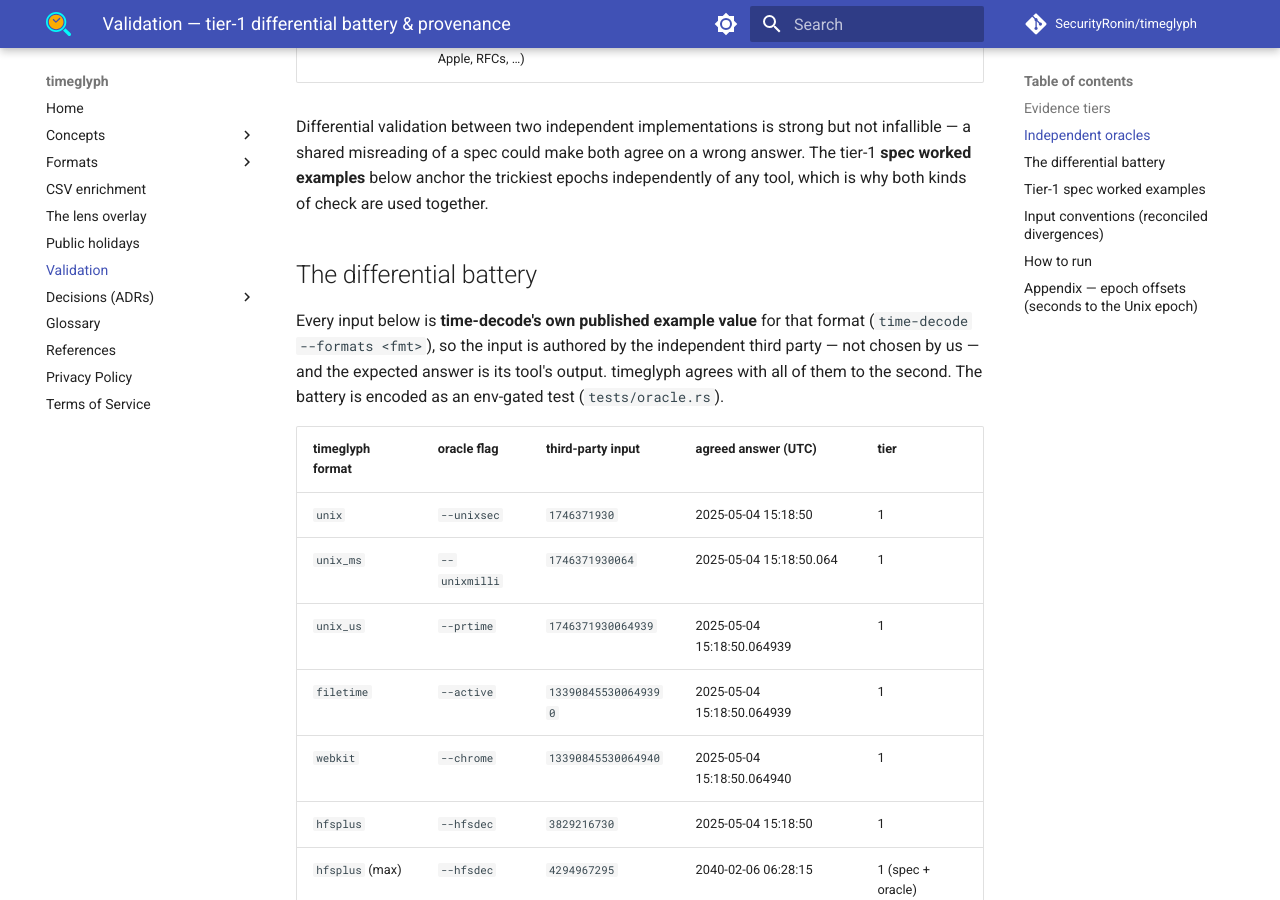
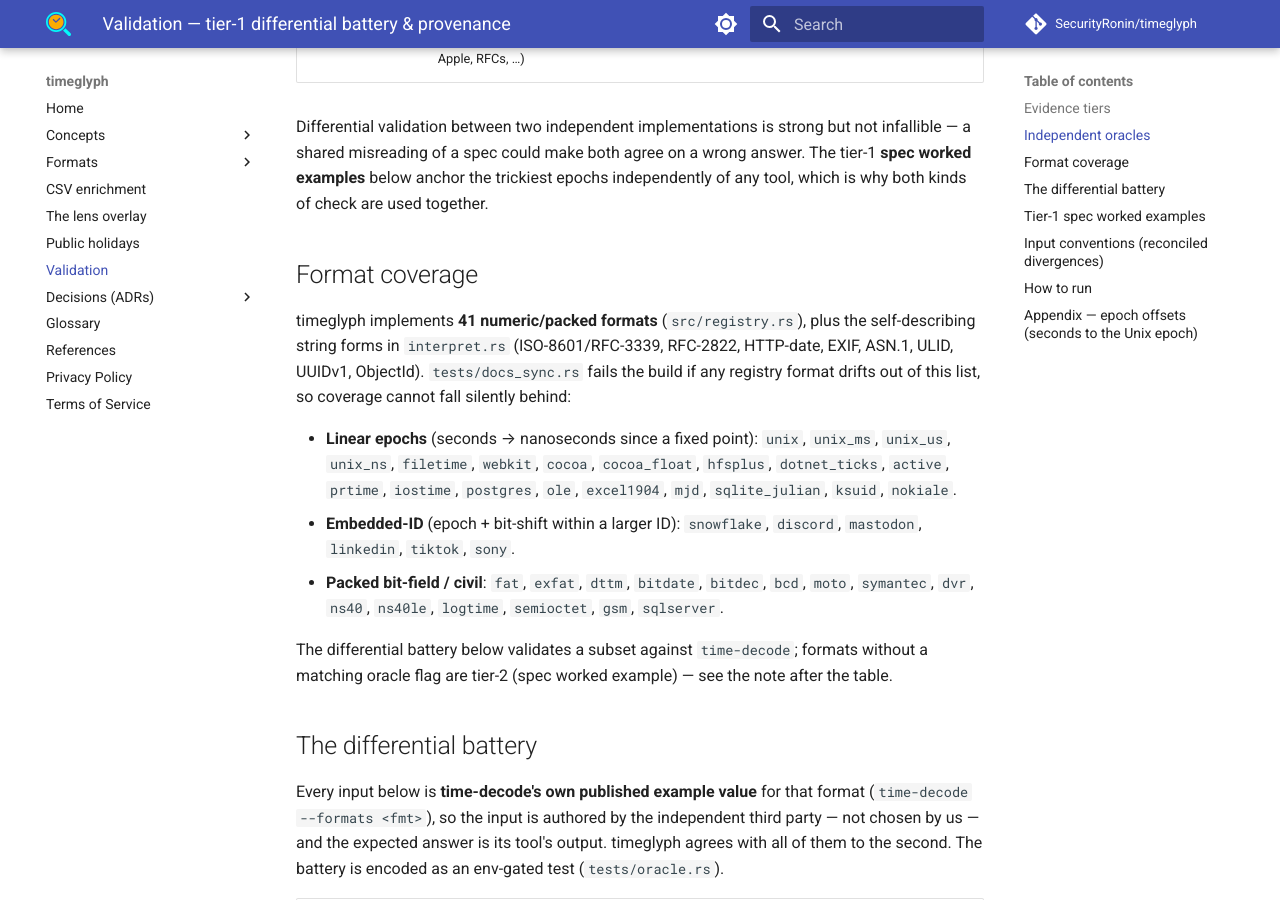
Before and after one commit to SecurityRonin/timeglyph, an MkDocs documentation site: the page built from docs/validation.md, in a window 1280 px wide and 900 px high, scrolled down 1066 px. Built offline with MkDocs 1.6.1 and Material for MkDocs 9.7.7, drawn with Linux system fonts in a browser that asks for light colours; comment, search, counter and statistics services are not loaded.

Commit message:
docs: sync validation doc + registry header with the 41-format registry
Fix the stale registry.rs module comment (it listed exFAT/DTTM/BitDate/BCD/
GSM/Moto/Symantec/DVR/NS40/LogTime/Sonyflake as 'Still TODO' though all ship,
and had a garbled '.md §5a.' fragment). Add a Format coverage section to
docs/validation.md listing all 41 formats grouped by strategy and stating the
count. tests/docs_sync.rs now gates both so they can't drift again.

GREEN: docs_sync passes; 271 tests; clippy clean; fmt clean; coverage green.

Co-Authored-By: Claude Opus 4.8 (1M context) <noreply@anthropic.com>

```diff
--- a/docs/validation.md
+++ b/docs/validation.md
@@ -37,6 +37,28 @@ Differential validation between two independent implementations is strong but no
 infallible — a shared misreading of a spec could make both agree on a wrong
 answer. The tier-1 **spec worked examples** below anchor the trickiest epochs
 independently of any tool, which is why both kinds of check are used together.
+
+## Format coverage
+
+timeglyph implements **41 numeric/packed formats** (`src/registry.rs`), plus the
+self-describing string forms in `interpret.rs` (ISO-8601/RFC-3339, RFC-2822,
+HTTP-date, EXIF, ASN.1, ULID, UUIDv1, ObjectId). `tests/docs_sync.rs` fails the
+build if any registry format drifts out of this list, so coverage cannot fall
+silently behind:
+
+- **Linear epochs** (seconds → nanoseconds since a fixed point): `unix`,
+  `unix_ms`, `unix_us`, `unix_ns`, `filetime`, `webkit`, `cocoa`, `cocoa_float`,
+  `hfsplus`, `dotnet_ticks`, `active`, `prtime`, `iostime`, `postgres`, `ole`,
+  `excel1904`, `mjd`, `sqlite_julian`, `ksuid`, `nokiale`.
+- **Embedded-ID** (epoch + bit-shift within a larger ID): `snowflake`,
+  `discord`, `mastodon`, `linkedin`, `tiktok`, `sony`.
+- **Packed bit-field / civil**: `fat`, `exfat`, `dttm`, `bitdate`, `bitdec`,
+  `bcd`, `moto`, `symantec`, `dvr`, `ns40`, `ns40le`, `logtime`, `semioctet`,
+  `gsm`, `sqlserver`.
+
+The differential battery below validates a subset against `time-decode`;
+formats without a matching oracle flag are tier-2 (spec worked example) — see the
+note after the table.
 
 ## The differential battery
 
```
Also changed, not shown: 1 other file.
